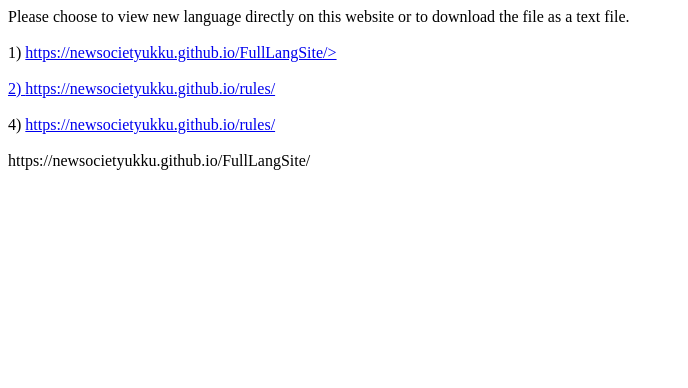
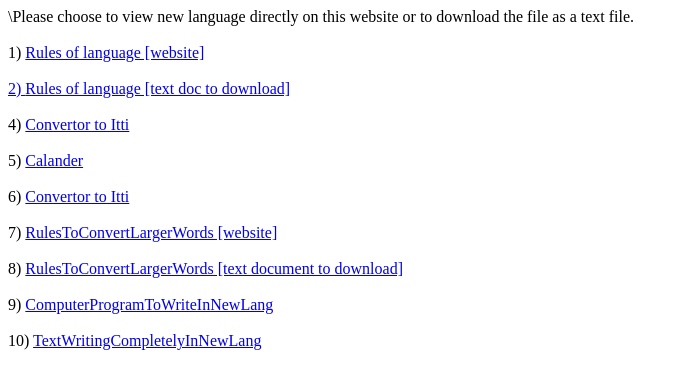
Before and after one commit to NewSocietyUkku/lang, a plain HTML site: page index.html in a window 1280 px wide. Shown: the whole page, without its empty margins (0-688 px from the left). Drawn offline with Linux system fonts and the light colour scheme.

Commit message:
Add files via upload

```diff
--- a/index.html
+++ b/index.html
@@ -1,4 +1,4 @@
-Please choose to view new language directly on this website or to download the file as a text file.
+\Please choose to view new language directly on this website or to download the file as a text file.
 
 
 
@@ -18,7 +18,7 @@ Please choose to view new language directly on this website or to download the f
 
 "https://newsocietyukku.github.io/FullLangSite/"
 
-  >https://newsocietyukku.github.io/FullLangSite/>
+  >Rules of language [website]
 
 
 
@@ -38,7 +38,11 @@ Please choose to view new language directly on this website or to download the f
 
   "https://newsocietyukku.github.io/rules/"
 
-  >https://newsocietyukku.github.io/rules/</a>
+
+  >Rules of language [text doc to download]
+
+
+</a>
 
 
 
@@ -55,7 +59,11 @@ Please choose to view new language directly on this website or to download the f
 
   "https://newsocietyukku.github.io/rules/"
 
-  >https://newsocietyukku.github.io/rules/</a>
+  >Convertor to Itti
+
+
+
+</a>
 
 
 
@@ -65,4 +73,132 @@ Please choose to view new language directly on this website or to download the f
 <br>
 
 
-https://newsocietyukku.github.io/FullLangSite/
+5)
+
+
+<a href=
+
+  "https://newsocietyukku.github.io/rules/"
+
+  >Calander
+
+
+</a>
+
+
+
+<br>
+
+
+<br>
+
+
+
+6)
+
+
+<a href=
+
+  "https://newsocietyukku.github.io/rules/"
+
+  >Convertor to Itti
+
+
+
+</a>
+
+
+
+<br>
+
+
+<br>
+
+
+
+7)
+
+
+<a href=
+
+  "https://newsocietyukku.github.io/rules/"
+
+  >RulesToConvertLargerWords [website]
+
+
+
+</a>
+
+
+
+<br>
+
+
+<br>
+
+
+
+8)
+
+
+<a href=
+
+  "https://newsocietyukku.github.io/rules/"
+
+
+  >RulesToConvertLargerWords [text document to download]
+
+
+</a>
+
+
+
+<br>
+
+
+<br>
+
+
+
+9)
+
+
+<a href=
+
+  "https://newsocietyukku.github.io/rules/"
+
+
+  >ComputerProgramToWriteInNewLang
+
+
+</a>
+
+
+
+<br>
+
+
+<br>
+
+
+
+
+10)
+
+
+<a href=
+
+  "https://newsocietyukku.github.io/rules/"
+
+
+  >TextWritingCompletelyInNewLang
+
+
+</a>
+
+
+
+<br>
+
+
+<br>
```
